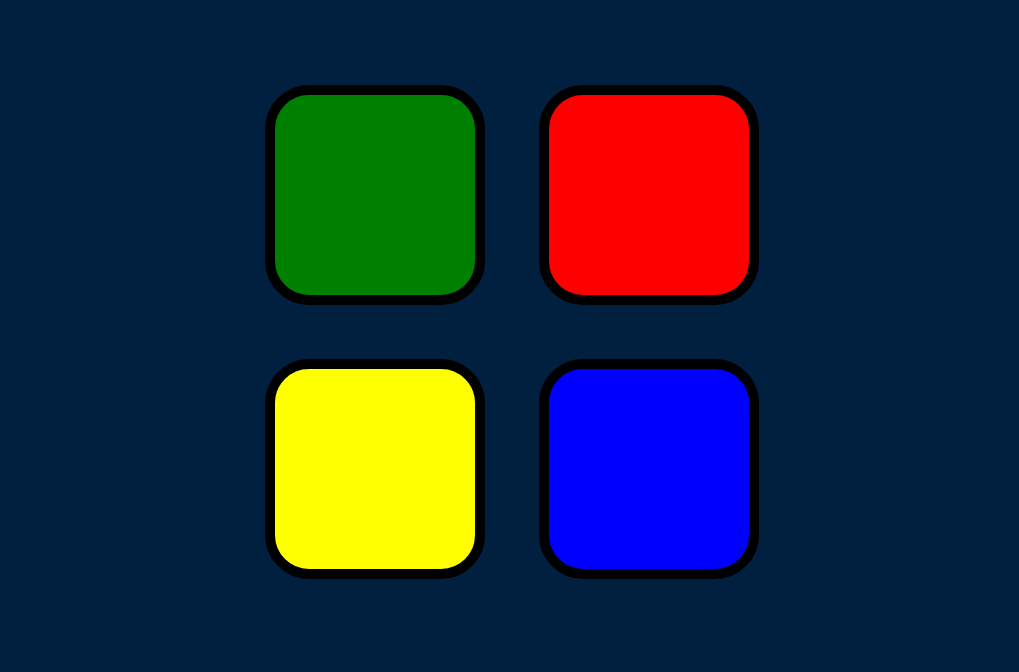
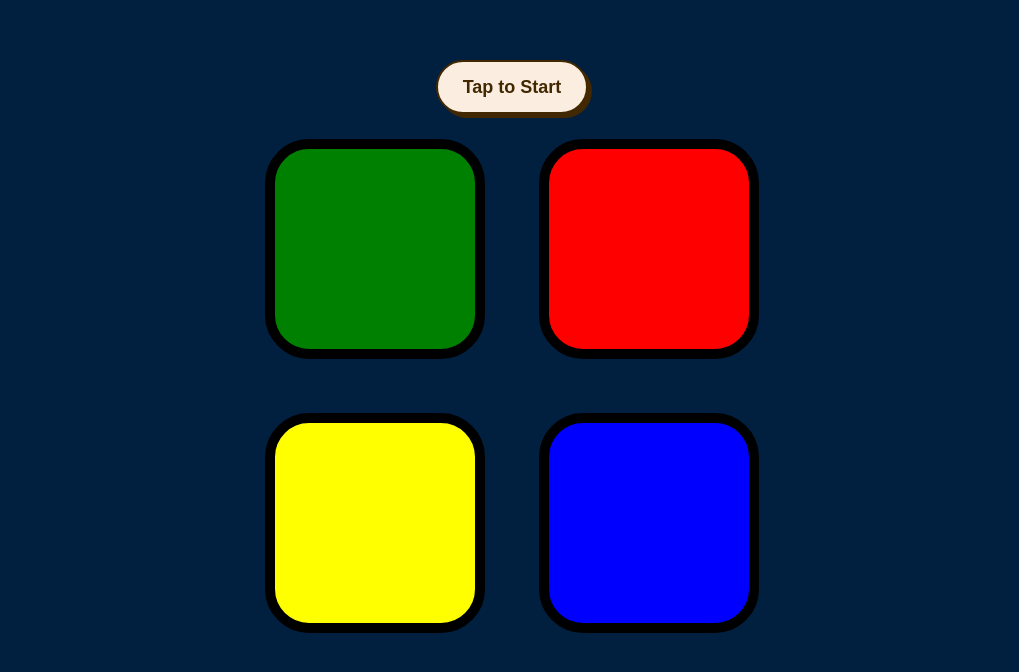
Before and after one commit to printfcom1/simon-game, a plain HTML site: page index.html in a window 1280 px wide. Shown: the part 114-786 px from the top of the page, without its empty margins (128-1147 px from the left). Drawn offline with nearby package versions, Linux system fonts and the light colour scheme.

Commit message:
add button start game

```diff
--- a/game.js
+++ b/game.js
@@ -64,8 +64,16 @@ function checkAnswer() {
     gamePattern.splice(0);
     level = 0;
     $("body").addClass("game-over");
+    $(".button-74").css("display", "inline-block");
     setTimeout(() => {
       $("body").removeClass("game-over");
     }, 200);
   }
 }
+
+$(".button-74").click(function (e) {
+  $("#level-title").text("Level 0");
+  $(".button-74").css("display", "none");
+  nextSequence();
+  e.preventDefault();
+});
--- a/index.html
+++ b/index.html
@@ -14,6 +14,9 @@
   <body>
     <h1 id="level-title">Press A Key to Start</h1>
     <div class="container">
+      <div class="button-start">
+        <button class="button-74">Tap to Start</button>
+      </div>
       <div class="row">
         <div type="button" id="green" class="btn green"></div>
 
--- a/styles.css
+++ b/styles.css
@@ -1,20 +1,19 @@
 body {
   text-align: center;
-  background-color: #011F3F;
+  background-color: #011f3f;
 }
 
 #level-title {
-  font-family: 'Press Start 2P', cursive;
+  font-family: "Press Start 2P", cursive;
   font-size: 3rem;
-  margin:  5%;
-  color: #FEF2BF;
+  margin: 5%;
+  color: #fef2bf;
 }
 
 .container {
   display: block;
   width: 50%;
   margin: auto;
-
 }
 
 .btn {
@@ -51,3 +50,38 @@ body {
   box-shadow: 0 0 20px white;
   background-color: grey;
 }
+
+.button-74 {
+  background-color: #fbeee0;
+  border: 2px solid #422800;
+  border-radius: 30px;
+  box-shadow: #422800 4px 4px 0 0;
+  color: #422800;
+  cursor: pointer;
+  display: inline-block;
+  font-weight: 600;
+  font-size: 18px;
+  padding: 0 18px;
+  line-height: 50px;
+  text-align: center;
+  text-decoration: none;
+  user-select: none;
+  -webkit-user-select: none;
+  touch-action: manipulation;
+}
+
+.button-74:hover {
+  background-color: #fff;
+}
+
+.button-74:active {
+  box-shadow: #422800 2px 2px 0 0;
+  transform: translate(2px, 2px);
+}
+
+@media (min-width: 768px) {
+  .button-74 {
+    min-width: 120px;
+    padding: 0 25px;
+  }
+}
```
